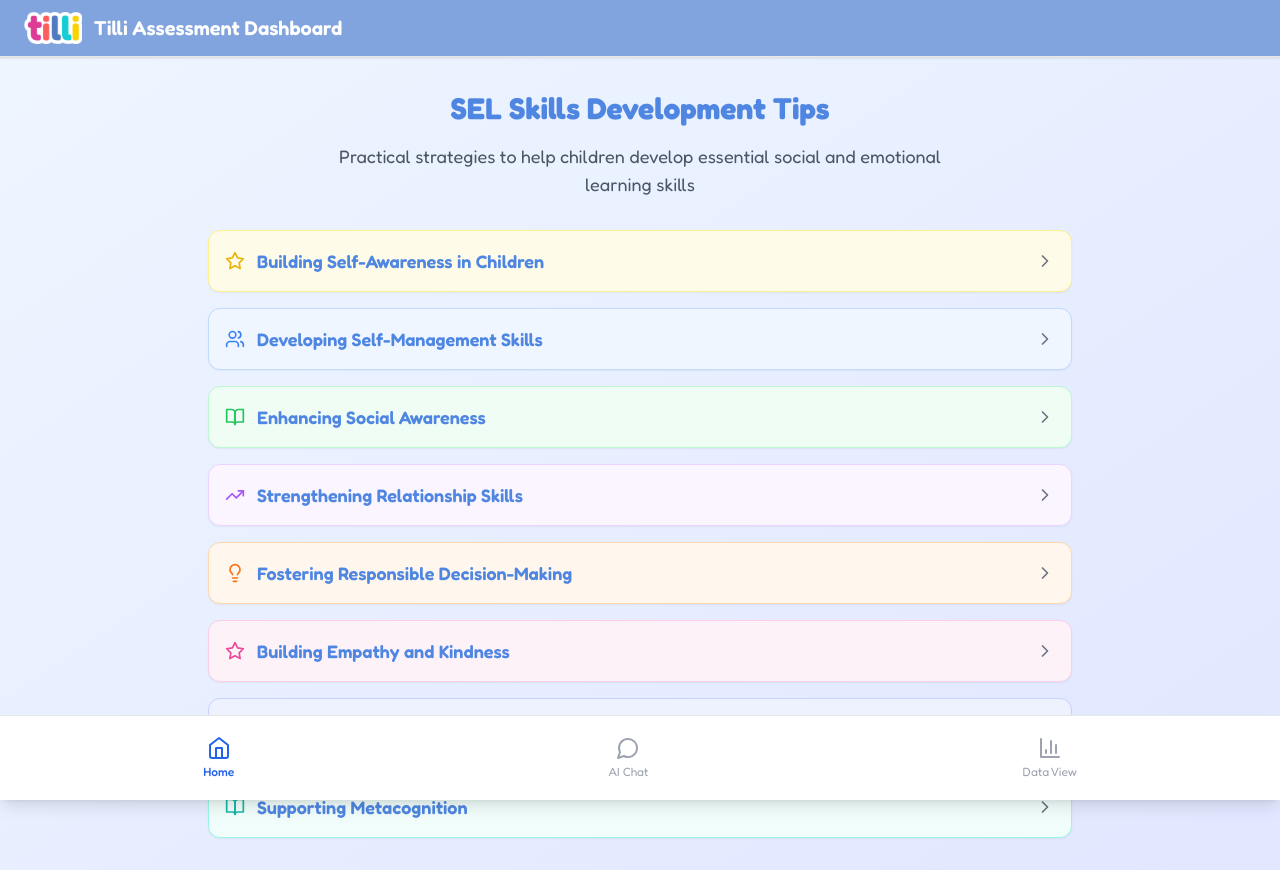
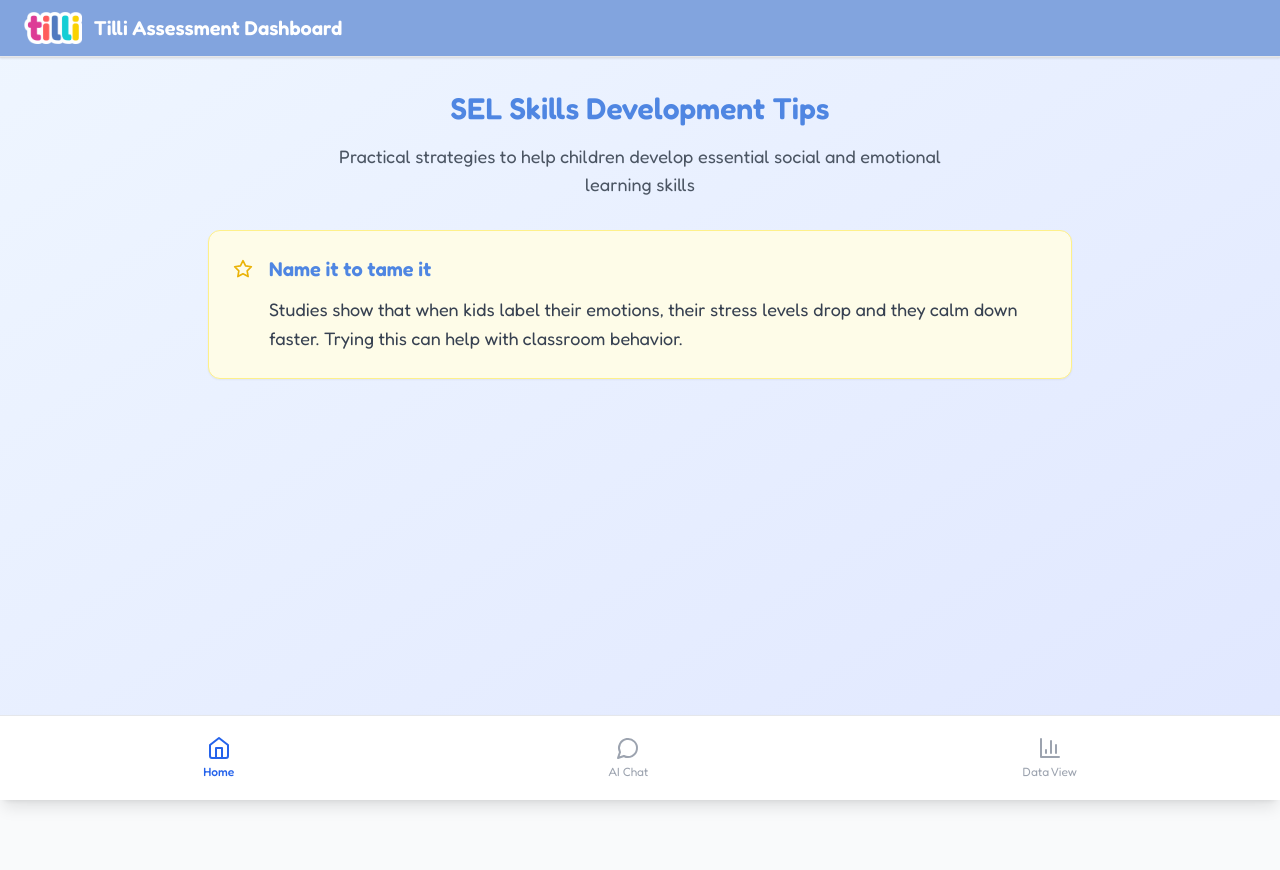
Before and after one commit to tillioss/unrwa-dashboard, a Next.js app: page / in a window 1280 px wide. After the commit the page ends 800 px from the top, so only its background shows below. Built offline with nearby package versions, Linux system fonts and the light colour scheme.

Commit message:
UI improvements

```diff
--- a/src/app/chat/page.tsx
+++ b/src/app/chat/page.tsx
@@ -1,7 +1,16 @@
 "use client";
 
 import { useState, useRef, useEffect } from "react";
-import { Send, ArrowLeft, Bot, User, Star } from "lucide-react";
+import {
+  Send,
+  ArrowLeft,
+  Bot,
+  User,
+  Star,
+  Home,
+  MessageCircle,
+  BarChart3,
+} from "lucide-react";
 import Link from "next/link";
 
 interface Message {
@@ -83,22 +92,15 @@ export default function ChatPage() {
   };
 
   return (
-    <div className="min-h-screen bg-primary-50 flex flex-col">
+    <div className="min-h-screen bg-primary-50 flex flex-col pb-20">
       {/* Header */}
       <div className="bg-white shadow-sm border-b px-4 py-4">
         <div className="flex items-center gap-3">
-          <Link
-            href="/"
-            className="p-2 hover:bg-gray-100 rounded-lg transition-colors"
-          >
-            <ArrowLeft className="w-5 h-5 text-gray-600" />
-          </Link>
           <div className="flex items-center gap-3">
-            <div className="w-12 h-12 bg-primary-600 rounded-xl flex items-center justify-center shadow-lg">
-              <Bot className="w-6 h-6 text-white" />
-            </div>
             <div>
-              <h1 className="text-xl font-bold text-gray-900">AI Assistant</h1>
+              <h1 className="text-xl font-medium text-gray-900">
+                AI Assistant
+              </h1>
               <p className="text-sm text-gray-600">
                 Ask me anything about your students
               </p>
@@ -179,7 +181,7 @@ export default function ChatPage() {
       </div>
 
       {/* Input Area */}
-      <div className="bg-white border-t border-gray-200 px-4 py-4 shadow-lg">
+      <div className="bg-white border-t border-gray-200 px-4 py-4 shadow-lg mb-4">
         <div className="flex items-end gap-3">
           <div className="flex-1 relative">
             <textarea
@@ -188,7 +190,7 @@ export default function ChatPage() {
               onKeyPress={handleKeyPress}
               placeholder="Ask me about your students' assessments, progress, or teaching strategies..."
               className="w-full px-4 py-3 pr-12 bg-gray-50 border border-gray-200 rounded-xl focus:outline-none focus:ring-2 focus:ring-primary-500 focus:border-transparent resize-none shadow-sm"
-              rows={1}
+              rows={3}
               style={{ minHeight: "48px", maxHeight: "120px" }}
             />
             <div className="absolute right-3 bottom-3">
@@ -203,26 +205,25 @@ export default function ChatPage() {
             <Send className="w-4 h-4" />
           </button>
         </div>
+      </div>
 
-        {/* Quick Suggestions */}
-        <div className="mt-3">
-          <p className="text-xs text-gray-500 mb-2">Quick suggestions:</p>
-          <div className="flex flex-wrap gap-2">
-            {[
-              "How are my Grade 3 students performing?",
-              "Suggest teaching strategies",
-              "Assessment completion status",
-              "Student progress insights",
-            ].map((suggestion, index) => (
-              <button
-                key={index}
-                onClick={() => setInputText(suggestion)}
-                className="px-3 py-1 bg-primary-50 text-primary-700 text-xs rounded-full hover:bg-primary-100 transition-colors border border-primary-200"
-              >
-                {suggestion}
-              </button>
-            ))}
-          </div>
+      {/* Mobile Navigation */}
+      <div className="fixed bottom-0 left-0 right-0 bg-white border-t border-gray-200 px-4 py-3 shadow-lg">
+        <div className="flex justify-around">
+          <Link href="/" className="flex flex-col items-center gap-1 py-2">
+            <Home className="w-6 h-6 text-gray-400" />
+            <span className="text-xs text-gray-400">Home</span>
+          </Link>
+          <Link href="/chat" className="flex flex-col items-center gap-1 py-2">
+            <MessageCircle className="w-6 h-6 text-primary-600" />
+            <span className="text-xs text-primary-600 font-medium">
+              AI Chat
+            </span>
+          </Link>
+          <Link href="/data" className="flex flex-col items-center gap-1 py-2">
+            <BarChart3 className="w-6 h-6 text-gray-400" />
+            <span className="text-xs text-gray-400">Data View</span>
+          </Link>
         </div>
       </div>
     </div>
--- a/src/app/data/page.tsx
+++ b/src/app/data/page.tsx
@@ -457,17 +457,17 @@ export default function Dashboard() {
                       <CategoryCircle
                         category="beginner"
                         count={selfAwarenessData.beginner}
-                        size="sm"
+                        size="md"
                       />
                       <CategoryCircle
                         category="growth"
                         count={selfAwarenessData.growth}
-                        size="sm"
+                        size="md"
                       />
                       <CategoryCircle
                         category="expert"
                         count={selfAwarenessData.expert}
-                        size="sm"
+                        size="md"
                       />
                     </div>
                   </div>
@@ -481,17 +481,17 @@ export default function Dashboard() {
                       <CategoryCircle
                         category="beginner"
                         count={selfManagementData.beginner}
-                        size="sm"
+                        size="md"
                       />
                       <CategoryCircle
                         category="growth"
                         count={selfManagementData.growth}
-                        size="sm"
+                        size="md"
                       />
                       <CategoryCircle
                         category="expert"
                         count={selfManagementData.expert}
-                        size="sm"
+                        size="md"
                       />
                     </div>
                   </div>
@@ -505,17 +505,17 @@ export default function Dashboard() {
                       <CategoryCircle
                         category="beginner"
                         count={socialAwarenessData.beginner}
-                        size="sm"
+                        size="md"
                       />
                       <CategoryCircle
                         category="growth"
                         count={socialAwarenessData.growth}
-                        size="sm"
+                        size="md"
                       />
                       <CategoryCircle
                         category="expert"
                         count={socialAwarenessData.expert}
-                        size="sm"
+                        size="md"
                       />
                     </div>
                   </div>
@@ -529,17 +529,17 @@ export default function Dashboard() {
                       <CategoryCircle
                         category="beginner"
                         count={relationshipSkillsData.beginner}
-                        size="sm"
+                        size="md"
                       />
                       <CategoryCircle
                         category="growth"
                         count={relationshipSkillsData.growth}
-                        size="sm"
+                        size="md"
                       />
                       <CategoryCircle
                         category="expert"
                         count={relationshipSkillsData.expert}
-                        size="sm"
+                        size="md"
                       />
                     </div>
                   </div>
@@ -553,17 +553,17 @@ export default function Dashboard() {
                       <CategoryCircle
                         category="beginner"
                         count={responsibleDecisionMakingData.beginner}
-                        size="sm"
+                        size="md"
                       />
                       <CategoryCircle
                         category="growth"
                         count={responsibleDecisionMakingData.growth}
-                        size="sm"
+                        size="md"
                       />
                       <CategoryCircle
                         category="expert"
                         count={responsibleDecisionMakingData.expert}
-                        size="sm"
+                        size="md"
                       />
                     </div>
                   </div>
@@ -577,17 +577,17 @@ export default function Dashboard() {
                       <CategoryCircle
                         category="beginner"
                         count={metacognitionData.beginner}
-                        size="sm"
+                        size="md"
                       />
                       <CategoryCircle
                         category="growth"
                         count={metacognitionData.growth}
-                        size="sm"
+                        size="md"
                       />
                       <CategoryCircle
                         category="expert"
                         count={metacognitionData.expert}
-                        size="sm"
+                        size="md"
                       />
                     </div>
                   </div>
@@ -599,17 +599,17 @@ export default function Dashboard() {
                       <CategoryCircle
                         category="beginner"
                         count={empathyData.beginner}
-                        size="sm"
+                        size="md"
                       />
                       <CategoryCircle
                         category="growth"
                         count={empathyData.growth}
-                        size="sm"
+                        size="md"
                       />
                       <CategoryCircle
                         category="expert"
                         count={empathyData.expert}
-                        size="sm"
+                        size="md"
                       />
                     </div>
                   </div>
@@ -623,17 +623,17 @@ export default function Dashboard() {
                       <CategoryCircle
                         category="beginner"
                         count={criticalThinkingData.beginner}
-                        size="sm"
+                        size="md"
                       />
                       <CategoryCircle
                         category="growth"
                         count={criticalThinkingData.growth}
-                        size="sm"
+                        size="md"
                       />
                       <CategoryCircle
                         category="expert"
                         count={criticalThinkingData.expert}
-                        size="sm"
+                        size="md"
                       />
                     </div>
                   </div>
@@ -649,7 +649,7 @@ export default function Dashboard() {
 
           {/* Category Definitions */}
           <div className="mt-6 pt-4 border-t border-gray-200">
-            <h3 className="font-bold text-gray-900 mb-3">
+            <h3 className="font-medium text-gray-900 mb-3">
               Understanding the categories:
             </h3>
             <ul className="space-y-2 text-sm text-gray-700">
@@ -681,16 +681,18 @@ export default function Dashboard() {
       <div className="fixed bottom-0 left-0 right-0 bg-white border-t border-gray-200 px-4 py-3 shadow-lg">
         <div className="flex justify-around">
           <Link href="/" className="flex flex-col items-center gap-1 py-2">
-            <Home className="w-6 h-6 text-primary-600" />
-            <span className="text-xs text-primary-600 font-medium">Home</span>
+            <Home className="w-6 h-6 text-gray-400" />
+            <span className="text-xs text-gray-400 font-medium">Home</span>
           </Link>
           <Link href="/chat" className="flex flex-col items-center gap-1 py-2">
             <MessageCircle className="w-6 h-6 text-gray-400" />
             <span className="text-xs text-gray-400">AI Chat</span>
           </Link>
           <Link href="/data" className="flex flex-col items-center gap-1 py-2">
-            <BarChart3 className="w-6 h-6 text-gray-400" />
-            <span className="text-xs text-gray-400">Data View</span>
+            <BarChart3 className="w-6 h-6 text-primary-600" />
+            <span className="text-xs text-primary-600 font-medium">
+              Data View
+            </span>
           </Link>
         </div>
       </div>
--- a/src/app/layout.tsx
+++ b/src/app/layout.tsx
@@ -5,7 +5,7 @@ import "./globals.css";
 const fredoka = Fredoka({ subsets: ["latin"] });
 
 export const metadata: Metadata = {
-  title: "UNWRA Teacher Dashboard",
+  title: "Tilli Teacher Dashboard",
   description:
     "Administrator dashboard for teachers to monitor student assessments and progress",
 };
--- a/src/app/page.tsx
+++ b/src/app/page.tsx
@@ -1,11 +1,7 @@
 "use client";
 
 import Image from "next/image";
-import { useState } from "react";
 import {
-  ChevronDown,
-  ChevronRight,
-  Lightbulb,
   Star,
   BookOpen,
   Users,
@@ -17,72 +13,40 @@ import {
 import Link from "next/link";
 
 export default function Dashboard() {
-  const [expandedTips, setExpandedTips] = useState<number[]>([]);
-
-  const toggleTip = (index: number) => {
-    setExpandedTips((prev) =>
-      prev.includes(index) ? prev.filter((i) => i !== index) : [...prev, index]
-    );
-  };
-
-  const tips = [
+  const allTips = [
     {
-      title: "Building Self-Awareness in Children",
+      title: "Name it to tame it",
       icon: <Star className="w-5 h-5 text-yellow-500" />,
       content:
-        "Help children recognize their emotions, strengths, and areas for growth. Use daily check-ins, emotion charts, and reflection activities. Encourage them to identify what makes them happy, sad, or frustrated, and validate their feelings.",
+        "Studies show that when kids label their emotions, their stress levels drop and they calm down faster. Trying this can help with classroom behavior.",
       color: "bg-yellow-50 border-yellow-200",
     },
     {
-      title: "Developing Self-Management Skills",
+      title: "Keep routines predictable",
       icon: <Users className="w-5 h-5 text-blue-500" />,
       content:
-        "Teach children to regulate their emotions and behaviors. Practice deep breathing exercises, use calm-down corners, and create routines. Help them set goals and celebrate small achievements. Model patience and self-control.",
+        "Research suggests that consistent rituals, like morning greetings or end-of-day reflections, create safety and support SEL growth.",
       color: "bg-blue-50 border-blue-200",
     },
     {
-      title: "Enhancing Social Awareness",
+      title: "Grow their feeling words",
       icon: <BookOpen className="w-5 h-5 text-green-500" />,
       content:
-        "Help children understand others' perspectives and emotions. Read books about different cultures, discuss how characters feel, and practice active listening. Encourage them to notice when someone needs help or comfort.",
+        "Studies show that teaching one new emotion word at a time (like 'proud' or 'frustrated') improves children's self-control and communication.",
       color: "bg-green-50 border-green-200",
     },
     {
-      title: "Strengthening Relationship Skills",
+      title: "Check in one-to-one",
       icon: <TrendingUp className="w-5 h-5 text-purple-500" />,
       content:
-        "Teach children to communicate effectively, cooperate, and resolve conflicts. Use role-playing games, group activities, and teach 'I feel' statements. Help them practice sharing, taking turns, and being a good friend.",
+        "Research has found that short, personal check-ins build trust and make children feel seen. Even 2 minutes can matter.",
       color: "bg-purple-50 border-purple-200",
     },
-    {
-      title: "Fostering Responsible Decision-Making",
-      icon: <Lightbulb className="w-5 h-5 text-orange-500" />,
-      content:
-        "Guide children to make thoughtful choices by considering consequences. Ask 'What could happen if...?' questions, discuss real-life scenarios, and help them think through problems step by step. Praise good decisions.",
-      color: "bg-orange-50 border-orange-200",
-    },
-    {
-      title: "Building Empathy and Kindness",
-      icon: <Star className="w-5 h-5 text-pink-500" />,
-      content:
-        "Encourage children to understand and care about others' feelings. Read stories about helping others, practice acts of kindness, and discuss how their actions affect others. Model empathy in your daily interactions.",
-      color: "bg-pink-50 border-pink-200",
-    },
-    {
-      title: "Developing Critical Thinking",
-      icon: <Users className="w-5 h-5 text-indigo-500" />,
-      content:
-        "Help children think creatively and solve problems. Ask open-ended questions, encourage curiosity, and let them explore different solutions. Provide opportunities for hands-on learning and experimentation.",
-      color: "bg-indigo-50 border-indigo-200",
-    },
-    {
-      title: "Supporting Metacognition",
-      icon: <BookOpen className="w-5 h-5 text-teal-500" />,
-      content:
-        "Teach children to think about their thinking and learning process. Help them reflect on what they learned, what strategies worked, and what they can improve. Use learning journals and self-assessment tools.",
-      color: "bg-teal-50 border-teal-200",
-    },
   ];
+
+  // Select one random tip
+  const randomIndex = Math.floor(Math.random() * allTips.length);
+  const tips = [allTips[randomIndex]];
 
   return (
     <div className="min-h-screen bg-gradient-to-br from-blue-50 to-indigo-100">
@@ -106,7 +70,7 @@ export default function Dashboard() {
       {/* Main Content */}
       <div className="max-w-4xl mx-auto px-4 py-8">
         <div className="text-center mb-8">
-          <h1 className="text-3xl font-bold text-primary-700 mb-4">
+          <h1 className="text-3xl font-semibold text-primary-700 mb-4">
             SEL Skills Development Tips
           </h1>
           <p className="text-lg text-gray-600 max-w-2xl mx-auto">
@@ -120,30 +84,19 @@ export default function Dashboard() {
           {tips.map((tip, index) => (
             <div
               key={index}
-              className={`${tip.color} border rounded-xl p-4 shadow-sm transition-all duration-200 hover:shadow-md`}
+              className={`${tip.color} border rounded-xl p-6 shadow-sm transition-all duration-200 hover:shadow-md`}
             >
-              <button
-                onClick={() => toggleTip(index)}
-                className="w-full flex items-center justify-between text-left"
-              >
-                <div className="flex items-center gap-3">
-                  {tip.icon}
-                  <h3 className="font-semibold text-primary-700 text-lg">
+              <div className="flex items-start gap-4">
+                <div className="flex-shrink-0 mt-1">{tip.icon}</div>
+                <div className="flex-1">
+                  <h3 className="font-semibold text-primary-700 text-xl mb-3">
                     {tip.title}
                   </h3>
+                  <p className="text-gray-700 leading-relaxed text-lg">
+                    {tip.content}
+                  </p>
                 </div>
-                {expandedTips.includes(index) ? (
-                  <ChevronDown className="w-5 h-5 text-gray-500" />
-                ) : (
-                  <ChevronRight className="w-5 h-5 text-gray-500" />
-                )}
-              </button>
-
-              {expandedTips.includes(index) && (
-                <div className="mt-4 pl-8">
-                  <p className="text-gray-700 leading-relaxed">{tip.content}</p>
-                </div>
-              )}
+              </div>
             </div>
           ))}
         </div>
--- a/src/components/CategoryCircle.tsx
+++ b/src/components/CategoryCircle.tsx
@@ -71,7 +71,7 @@ export default function CategoryCircle({
       <div
         className={`${getSizeClasses(size)} rounded-full ${colors.background} ${
           colors.text
-        } flex items-center justify-center font-bold mb-2`}
+        } flex items-center justify-center font-medium mb-2`}
       >
         {count}
       </div>
```
